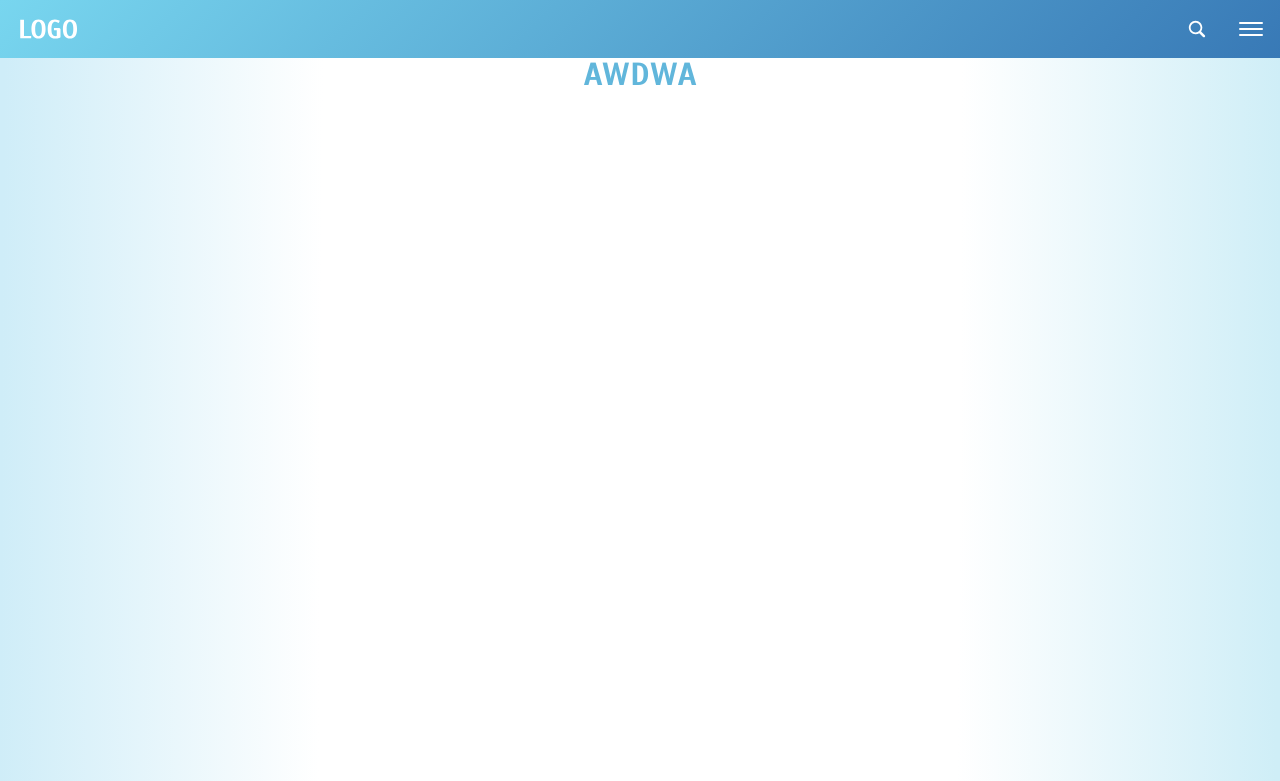
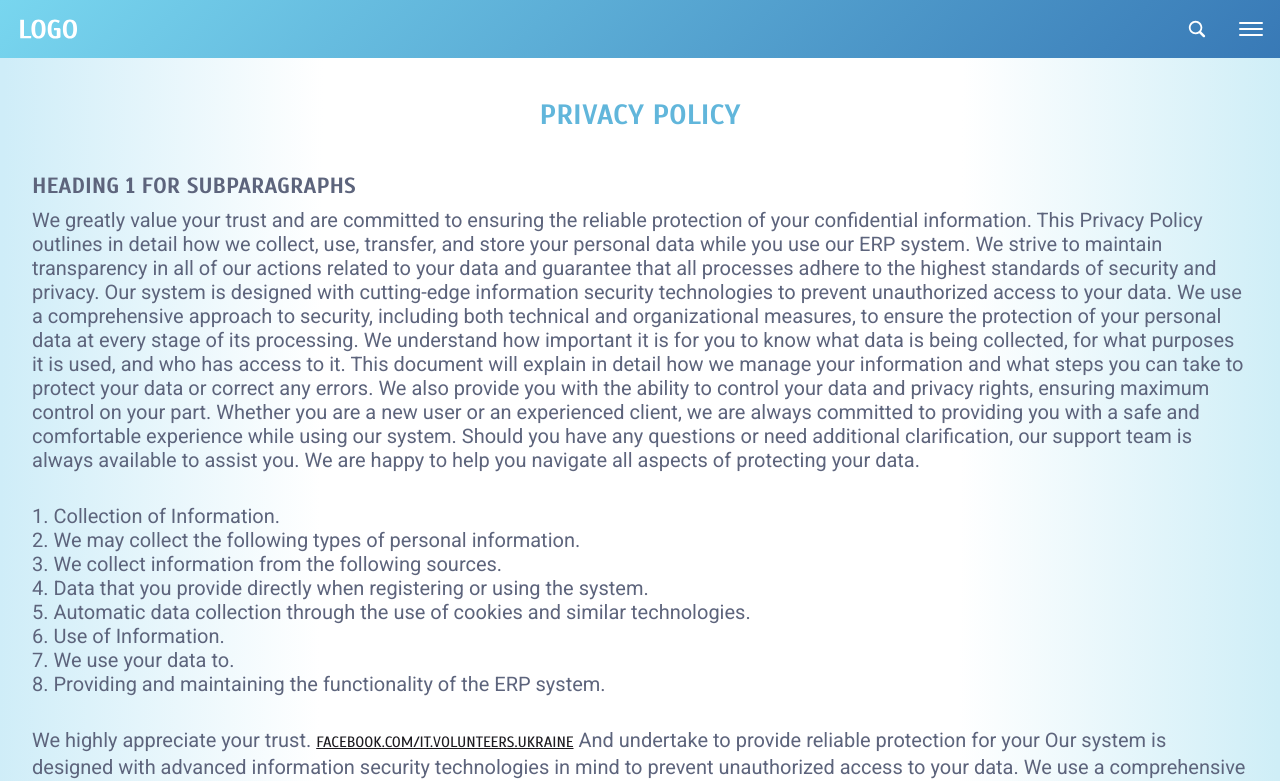
Before and after one commit to it-volunteers-ukraine/ChariERP, a Next.js app in the folder client/: page /en/privacy in a window 1280 px wide. Shown: the top 781 px of the page. Built offline with nearby package versions, Linux system fonts and the light colour scheme; no server answers.

Commit message:
Added a page on policies and styles

```diff
--- a/client/src/app/[locale]/(general)/privacy/privacy-page.tsx
+++ b/client/src/app/[locale]/(general)/privacy/privacy-page.tsx
@@ -1,11 +1,35 @@
 'use client';
+
+import { useTranslations } from 'next-intl';
 
 import { Title } from '@/components';
 
+import { getStyles } from './styles';
+
 const PrivacyPage = () => {
+  const styles = getStyles();
+
+  const text = useTranslations('privacyPage');
+
   return (
-    <section className="h-screen bg-bgAuthGradient text-center">
-      <Title title="awdwa" className="font-scada text-[32px] font-bold uppercase leading-10" />
+    <section className={styles.wrapper}>
+      <Title title={text('title')} className={styles.title} />
+      <p className={styles.subTitle}>{text('subTitle')}</p>
+      <p className={styles.text}>{text('introText')}</p>
+      <p
+        className={styles.text}
+        dangerouslySetInnerHTML={{
+          __html: text('list'),
+        }}
+      />
+      <p
+        className={styles.text}
+        dangerouslySetInnerHTML={{
+          __html: text('informationDetails', {
+            link: `<a href="https://www.facebook.com/it.volunteers.ukraine" target="_blank" class="${styles.link}">facebook.com/it.volunteers.ukraine</a>`,
+          }),
+        }}
+      />
     </section>
   );
 };
--- /dev/null
+++ b/client/src/app/[locale]/(general)/privacy/styles.tsx
@@ -0,0 +1,18 @@
+export const getStyles = () => ({
+  title:
+    'mb-[40px] font-scada text-[26px] font-bold uppercase leading-8 tablet:text-[28px] tablet:leading-[34px] desktop:text-[32px] desktop:leading-[38px]',
+  text:
+    'last:mb-0 mb-8 text-left font-normal text-comet text-[16px] leading-[18px] ' +
+    'tablet:text-[20px] tablet:leading-[24px] ' +
+    'desktop:text-[24px] desktop:leading-[28px] ',
+  subTitle:
+    'mb-2 text-left font-scada text-comet uppercase font-bold text-[18px] leading-[22px] ' +
+    'tablet:text-[22px] tablet:leading-[28px] ' +
+    'desktop:text-[26px] desktop:leading-[32px] ',
+  link:
+    'font-scada font-normal text-[12px] uppercase underline text-newBlack leading-[20px] hover:text-dark-blue focus:text-dark-blue active:text-darkBlueFocus ' +
+    'tablet:text-[15px] tablet:leading-[26px] ' +
+    'desktop:text-[18px] desktop:leading-[22px] ',
+  wrapper:
+    'min-h-full bg-bgAuthGradient text-center px-4 pt-10 pb-16 tablet:px-8 desktop:pt-16 desktop:px-[136px] desktopXl:px-[240px]',
+});
--- a/client/src/messages/en.json
+++ b/client/src/messages/en.json
@@ -263,17 +263,8 @@
   "privacyPage": {
     "title": "Privacy Policy",
     "subTitle": "Heading 1 for subparagraphs",
-    "text1": "We greatly value your trust and are committed to ensuring the reliable protection of your confidential information. This Privacy Policy outlines in detail how we collect, use, transfer, and store your personal data while you use our ERP system. We strive to maintain transparency in all of our actions related to your data and guarantee that all processes adhere to the highest standards of security and privacy. Our system is designed with cutting-edge information security technologies to prevent unauthorized access to your data. We use a comprehensive approach to security, including both technical and organizational measures, to ensure the protection of your personal data at every stage of its processing. We understand how important it is for you to know what data is being collected, for what purposes it is used, and who has access to it. This document will explain in detail how we manage your information and what steps you can take to protect your data or correct any errors. We also provide you with the ability to control your data and privacy rights, ensuring maximum control on your part. Whether you are a new user or an experienced client, we are always committed to providing you with a safe and comfortable experience while using our system. Should you have any questions or need additional clarification, our support team is always available to assist you. We are happy to help you navigate all aspects of protecting your data.",
-    "list": [
-      "Collection of Information",
-      "We may collect the following types of personal information:",
-      "We collect information from the following sources:",
-      "Data that you provide directly when registering or using the system;",
-      "Automatic data collection through the use of cookies and similar technologies.",
-      "Use of Information",
-      "We use your data to:",
-      "Providing and maintaining the functionality of the ERP system;"
-    ],
-    "text2": "We highly appreciate your trust. {link} And undertake to provide reliable protection for your Our system is designed with advanced information security technologies in mind to prevent unauthorized access to your data. We use a comprehensive approach to security, including both technical and organizational measures, to ensure that your personal data is protected at every stage of its processing. We understand how important it is for you to know what data is collected, for what purposes it is used and who has access to it. In this document, we will explain in detail how we manage your information and what steps you can take to protect your data or correct any errors. We also give you the ability to manage your data and privacy rights, which guarantees maximum control on your part. Whether you're a new user or an experienced customer, we're always committed to providing you with a safe and comfortable experience with our system. If you have any questions or need additional explanations, you can always contact our support team. We will be happy to help you understand all aspects of protecting your data."
+    "introText": "We greatly value your trust and are committed to ensuring the reliable protection of your confidential information. This Privacy Policy outlines in detail how we collect, use, transfer, and store your personal data while you use our ERP system. We strive to maintain transparency in all of our actions related to your data and guarantee that all processes adhere to the highest standards of security and privacy. Our system is designed with cutting-edge information security technologies to prevent unauthorized access to your data. We use a comprehensive approach to security, including both technical and organizational measures, to ensure the protection of your personal data at every stage of its processing. We understand how important it is for you to know what data is being collected, for what purposes it is used, and who has access to it. This document will explain in detail how we manage your information and what steps you can take to protect your data or correct any errors. We also provide you with the ability to control your data and privacy rights, ensuring maximum control on your part. Whether you are a new user or an experienced client, we are always committed to providing you with a safe and comfortable experience while using our system. Should you have any questions or need additional clarification, our support team is always available to assist you. We are happy to help you navigate all aspects of protecting your data.",
+    "list": "1. Collection of Information.<br/>2. We may collect the following types of personal information.<br/>3. We collect information from the following sources.<br/>4. Data that you provide directly when registering or using the system.<br/>5. Automatic data collection through the use of cookies and similar technologies.<br/>6. Use of Information.<br/>7. We use your data to.<br/>8. Providing and maintaining the functionality of the ERP system.",
+    "informationDetails": "We highly appreciate your trust. {link} And undertake to provide reliable protection for your Our system is designed with advanced information security technologies in mind to prevent unauthorized access to your data. We use a comprehensive approach to security, including both technical and organizational measures, to ensure that your personal data is protected at every stage of its processing. We understand how important it is for you to know what data is collected, for what purposes it is used and who has access to it. In this document, we will explain in detail how we manage your information and what steps you can take to protect your data or correct any errors. We also give you the ability to manage your data and privacy rights, which guarantees maximum control on your part. Whether you're a new user or an experienced customer, we're always committed to providing you with a safe and comfortable experience with our system. If you have any questions or need additional explanations, you can always contact our support team. We will be happy to help you understand all aspects of protecting your data."
   }
 }
--- a/client/tailwind.config.ts
+++ b/client/tailwind.config.ts
@@ -34,6 +34,8 @@ const steelBlue = '#3B91BE';
 const Magnolia = '#5D647CB2';
 const superBlue = '#DFF0F8';
 const midGray = '#656575';
+const newBlack = '#1D1B20';
+const darkBlueFocus = '#0C6399';
 const darkGray = '#49454F';
 const arcticSky = '#D0DDEC';
 const amethyst = '#A86CCC';
@@ -51,11 +53,13 @@ const config: Config = {
 
       colors: {
         white,
+        newBlack,
         whiteSecond,
         lightBlue,
         lightBlueHover,
         lynch,
         disabled,
+        darkBlueFocus,
         darkGray,
         comet,
         dimGray,
```
Also changed, not shown: client/src/messages/ua.json (+3 -12 lines).
